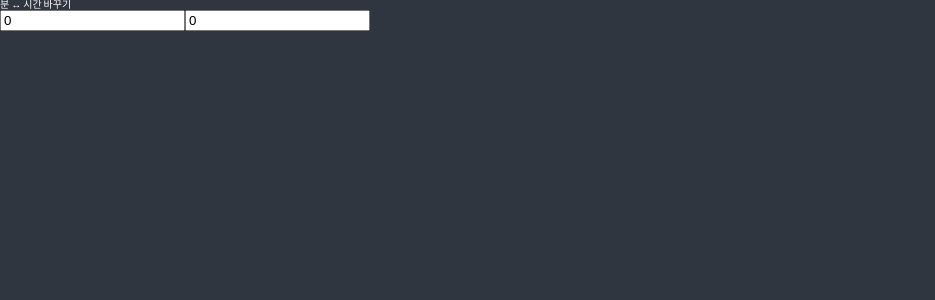
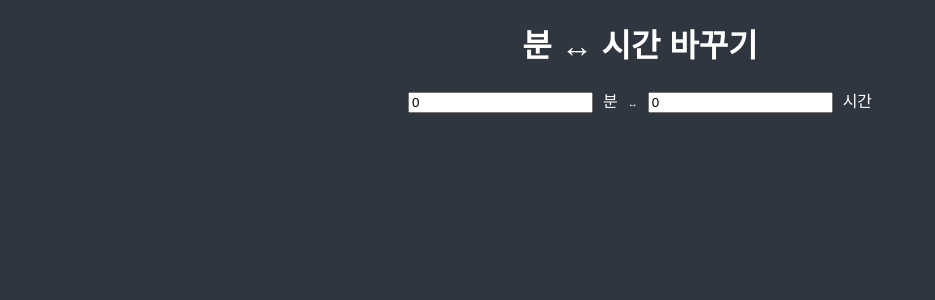
Before and after one commit to yyeonkim/react-masterclass, a React (Create React App) app: page / in a window 1280 px wide. Shown: the top 300 px of the page, without its empty margins (0-935 px from the left). Built offline with nearby package versions, Linux system fonts and the light colour scheme.

Commit message:
Feat: Change hours to minutes

```diff
--- a/src/App.tsx
+++ b/src/App.tsx
@@ -1,25 +1,68 @@
-import { useRecoilState, useRecoilValue } from "recoil";
+import { useRecoilState } from "recoil";
+import styled from "styled-components";
 
 import { hourSelector, minuteState } from "./atoms";
 
 export default function App() {
   const [minutes, setMinutes] = useRecoilState(minuteState);
-  const hours = useRecoilValue(hourSelector);
+  const [hours, setHours] = useRecoilState(hourSelector);
 
   const onMinutesChange = (event: React.ChangeEvent<HTMLInputElement>) => {
     setMinutes(+event.currentTarget.value);
   };
 
+  const onHoursChange = (event: React.ChangeEvent<HTMLInputElement>) => {
+    setHours(+event.currentTarget.value);
+  };
+
   return (
-    <>
-      <h1>분 ↔ 시간 바꾸기</h1>
-      <input
-        type="number"
-        value={minutes}
-        placeholder="Minutes"
-        onChange={onMinutesChange}
-      />
-      <input type="number" value={hours} placeholder="Hours" />
-    </>
+    <Flex>
+      <Title>분 ↔ 시간 바꾸기</Title>
+      <InputWrap>
+        <Input
+          type="number"
+          value={minutes}
+          placeholder="Minutes"
+          onChange={onMinutesChange}
+        />
+        <Unit>분</Unit>
+        <ArrowText>↔</ArrowText>
+
+        <Input
+          type="number"
+          value={hours}
+          placeholder="Hours"
+          onChange={onHoursChange}
+        />
+        <Unit>시간</Unit>
+      </InputWrap>
+    </Flex>
   );
 }
+
+const Flex = styled.div`
+  display: flex;
+  align-items: center;
+  flex-direction: column;
+  padding-top: 3rem;
+`;
+
+const Title = styled.h1`
+  font-size: 3.2rem;
+  font-weight: bold;
+  margin-bottom: 3rem;
+`;
+
+const InputWrap = styled.div``;
+
+const Input = styled.input`
+  margin-right: 1rem;
+`;
+
+const Unit = styled.span`
+  font-size: 1.6rem;
+`;
+
+const ArrowText = styled.span`
+  margin: 0 1rem;
+`;
--- a/src/atoms.ts
+++ b/src/atoms.ts
@@ -5,11 +5,16 @@ export const minuteState = atom({
   default: 0,
 });
 
-export const hourSelector = selector({
+export const hourSelector = selector<number>({
   key: "hours",
   get: ({ get }) => {
     const minutes = get(minuteState);
 
     return minutes / 60;
   },
+
+  set: ({ set }, newValue) => {
+    const minutes = Number(newValue) * 60;
+    set(minuteState, minutes);
+  },
 });
```
